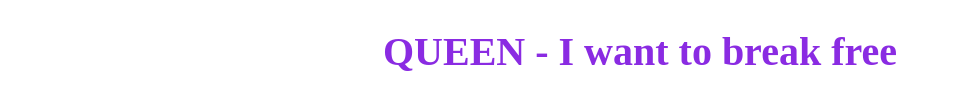
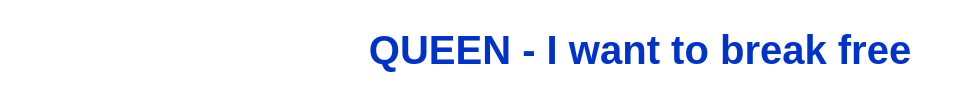
Before and after one commit to MarcinPytlak/learning-git-2, a plain HTML site: page index.html in a window 1280 px wide. Shown: the part 311-411 px from the top of the page, without its empty margins (0-965 px from the left). Drawn offline with Linux system fonts and the light colour scheme.

Commit message:
Change h1 color font style

```diff
--- a/style.css
+++ b/style.css
@@ -1,7 +1,8 @@
 h1 {
     font-size: 40px;
-    color: blueviolet;
+    color: #0033cc;
     text-align: center;
+    font-family: fantasy;
 }
 p {
     font-style: italic;
```
